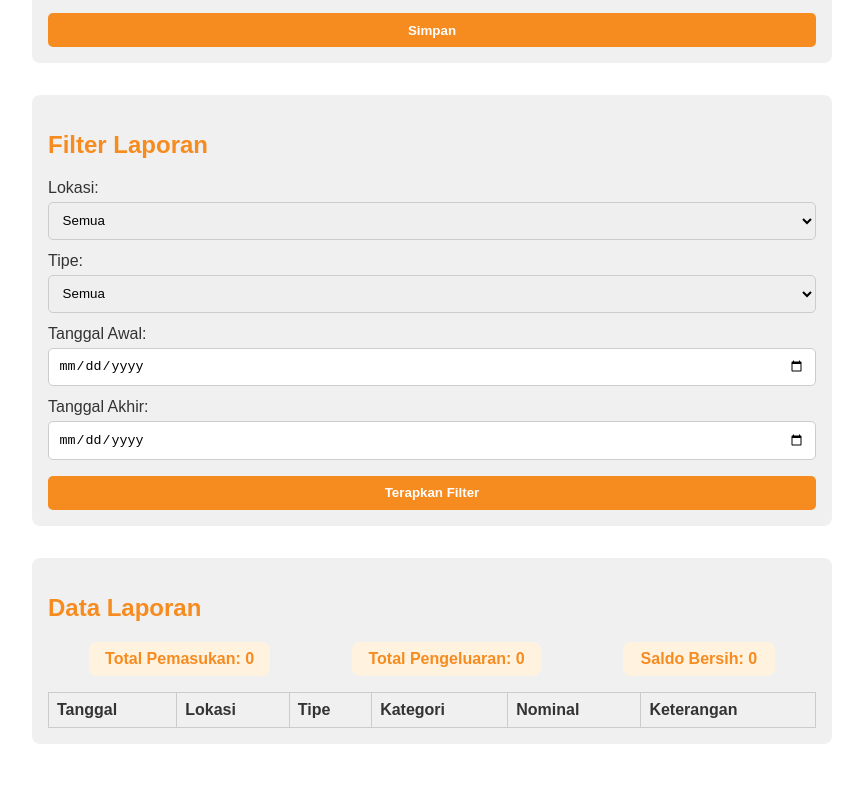
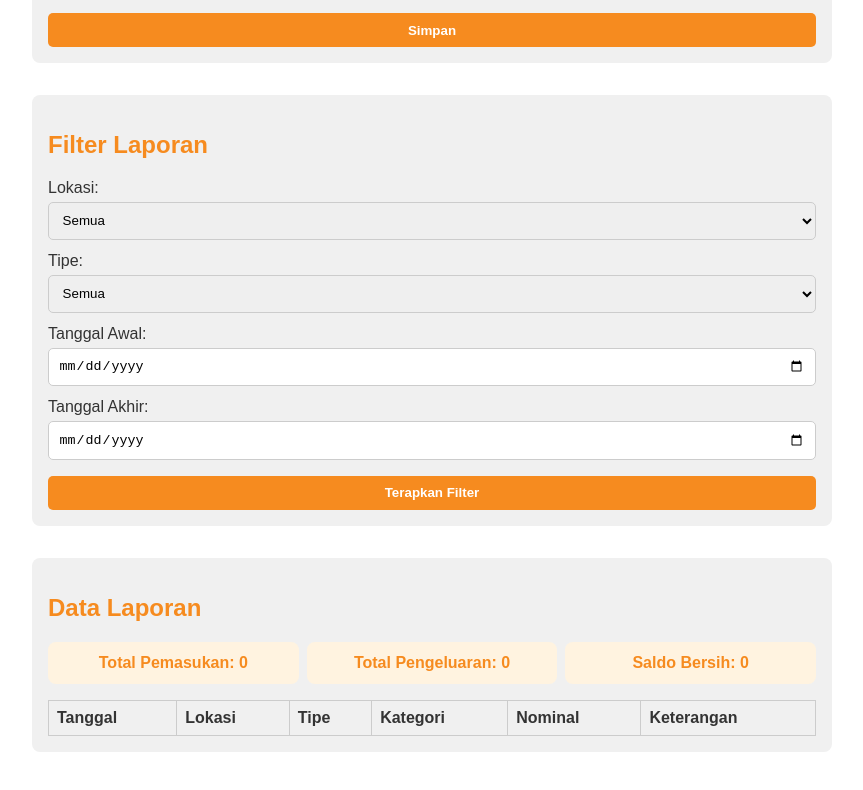
Before and after one commit to Katara354/LaporanKeuangan, a plain HTML site: page index.html in a window 1280 px wide. Shown: the part 605-1395 px from the top of the page, without its empty margins (208-1071 px from the left). Drawn offline with Linux system fonts and the light colour scheme; no server answers.

Commit message:
Version 1.3

```diff
--- a/style.css
+++ b/style.css
@@ -149,7 +149,10 @@ td {
 
 .summary {
     display: flex;
-    justify-content: space-around;
+    flex-wrap: wrap;
+    /* biar bisa turun ke bawah jika sempit */
+    justify-content: center;
+    gap: 0.5rem;
     margin-bottom: 1rem;
     font-weight: bold;
     color: var(--orange);
@@ -157,8 +160,11 @@ td {
 
 .summary div {
     background: #fff3e0;
-    padding: 0.5rem 1rem;
+    padding: 0.75rem 1rem;
     border-radius: 8px;
-    min-width: 120px;
+    min-width: 140px;
     text-align: center;
+    flex: 1 1 120px;
+    /* fleksibel dan bisa turun jika perlu */
+    box-sizing: border-box;
 }
```
